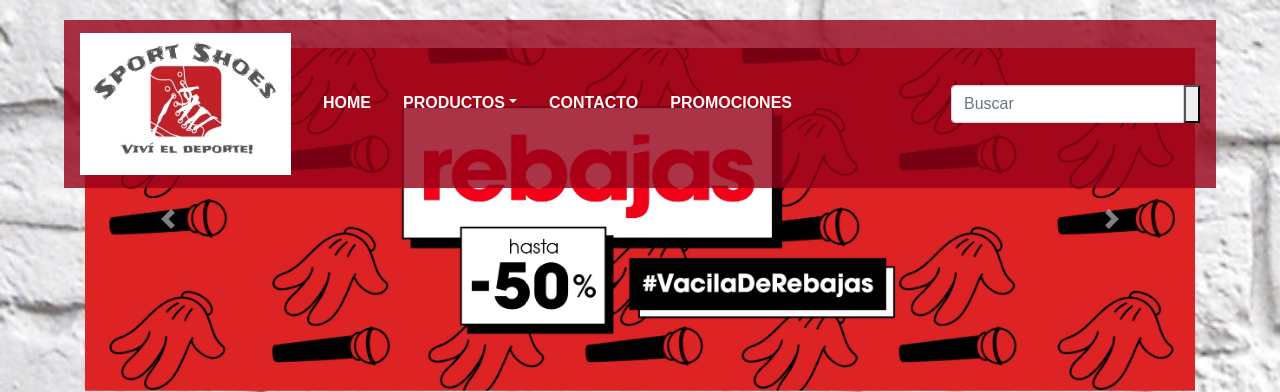
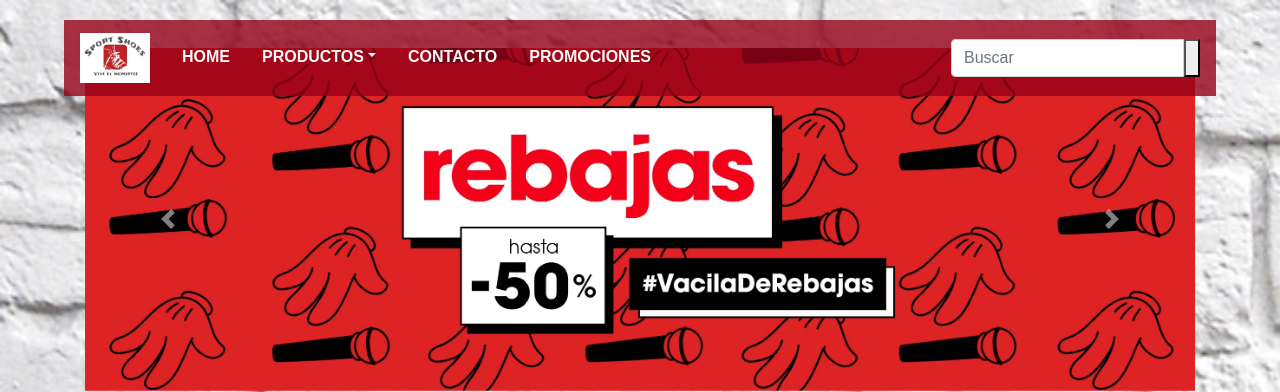
Before and after one commit to lulimartin/proyecto-integrador, a PHP site: page / in a window 1280 px wide. Shown: the top 392 px of the page. Run offline with PHP 8.4, Linux system fonts and the light colour scheme.

Commit message:
Update index.css

```diff
--- a/index.css
+++ b/index.css
@@ -28,6 +28,10 @@ header nav {
 }
 .navbar {
 background: rgb(150,0,24,0.8);
+}
+.navbar img{
+width:70px;
+height: 50px;
 }
 /* CUSTOMIZE THE CAROUSEL
 -------------------------------------------------- */
```
